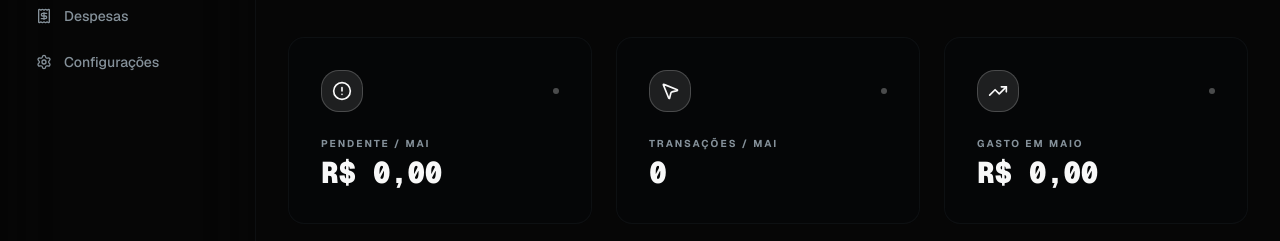
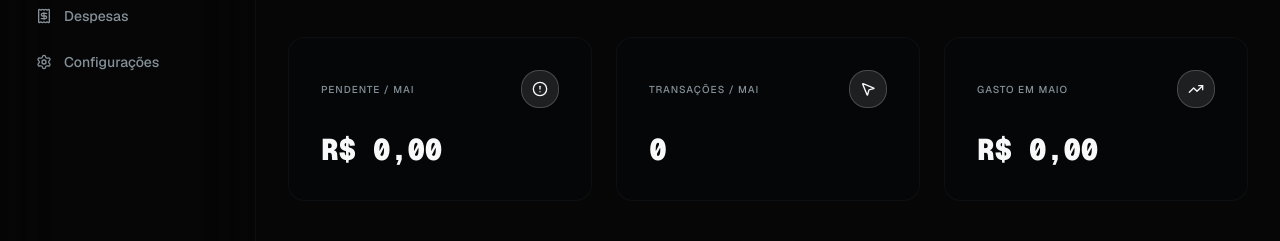
Before and after one commit to lucasgomesc1993/RDT-App, a Next.js app: page / in a window 1280 px wide. Shown: the part 156-397 px from the top of the page. Built offline with nearby package versions, Linux system fonts and the light colour scheme; no server answers; the database is empty.

Commit message:
style: padroniza design dos cards de KPI no dashboard para ficarem iguais aos da página de despesas

```diff
--- a/src/app/(dashboard)/page.tsx
+++ b/src/app/(dashboard)/page.tsx
@@ -259,23 +259,16 @@ export default function DashboardPage() {
             ].map((stat, i) => (
               <div key={i} className="group relative overflow-hidden rounded-2xl border border-border/30 dark:border-border/50 bg-card/20 dark:bg-card/40 p-8 transition-all duration-500 hover:-translate-y-1 hover:border-primary/50 hover:bg-muted/5 dark:hover:bg-white/[0.02]">
                 <div className="flex items-center justify-between mb-6">
-                  <div className="p-2.5 rounded-xl bg-primary/10 border border-primary/20 text-primary group-hover:scale-110 group-hover:rotate-3 transition-all duration-500">
-                    <stat.icon className="h-5 w-5" />
+                  <span className="text-[10px] font-medium uppercase tracking-widest text-muted-foreground group-hover:text-foreground transition-colors">{stat.label}</span>
+                  <div className="p-2.5 rounded-xl bg-primary/10 border border-primary/20 text-primary transition-all duration-500 group-hover:scale-110 group-hover:rotate-3">
+                    <stat.icon className="h-4 w-4" />
                   </div>
-                  <div className="h-1.5 w-1.5 rounded-full bg-primary/40 animate-pulse" />
                 </div>
-                <div className="space-y-1">
-                  <p className="text-[10px] font-bold text-muted-foreground uppercase tracking-[0.2em]">{stat.label}</p>
-                  <h3 className="text-3xl font-black tracking-tight text-foreground font-mono">
-                    {stat.isCurrency
-                      ? new Intl.NumberFormat('pt-BR', { style: 'currency', currency: 'BRL' }).format(stat.value)
-                      : stat.value
-                    }
-                  </h3>
+                <div className="text-3xl font-black tracking-tight font-mono text-foreground transition-transform duration-500 group-hover:translate-x-1">
+                  {stat.isCurrency ? 'R$ ' : ''}{stat.value.toLocaleString('pt-BR', { minimumFractionDigits: stat.isCurrency ? 2 : 0 })}
                 </div>
               </div>
-            ))}
-          </div>
+            ))}          </div>
 
           <div className="grid gap-8 lg:grid-cols-2 px-4 md:px-0">
             <div className="rounded-2xl border border-border/40 bg-card/30 p-8 space-y-8 transition-all duration-300 shadow-sm">
```
Also changed, not shown: public/sw.js.
